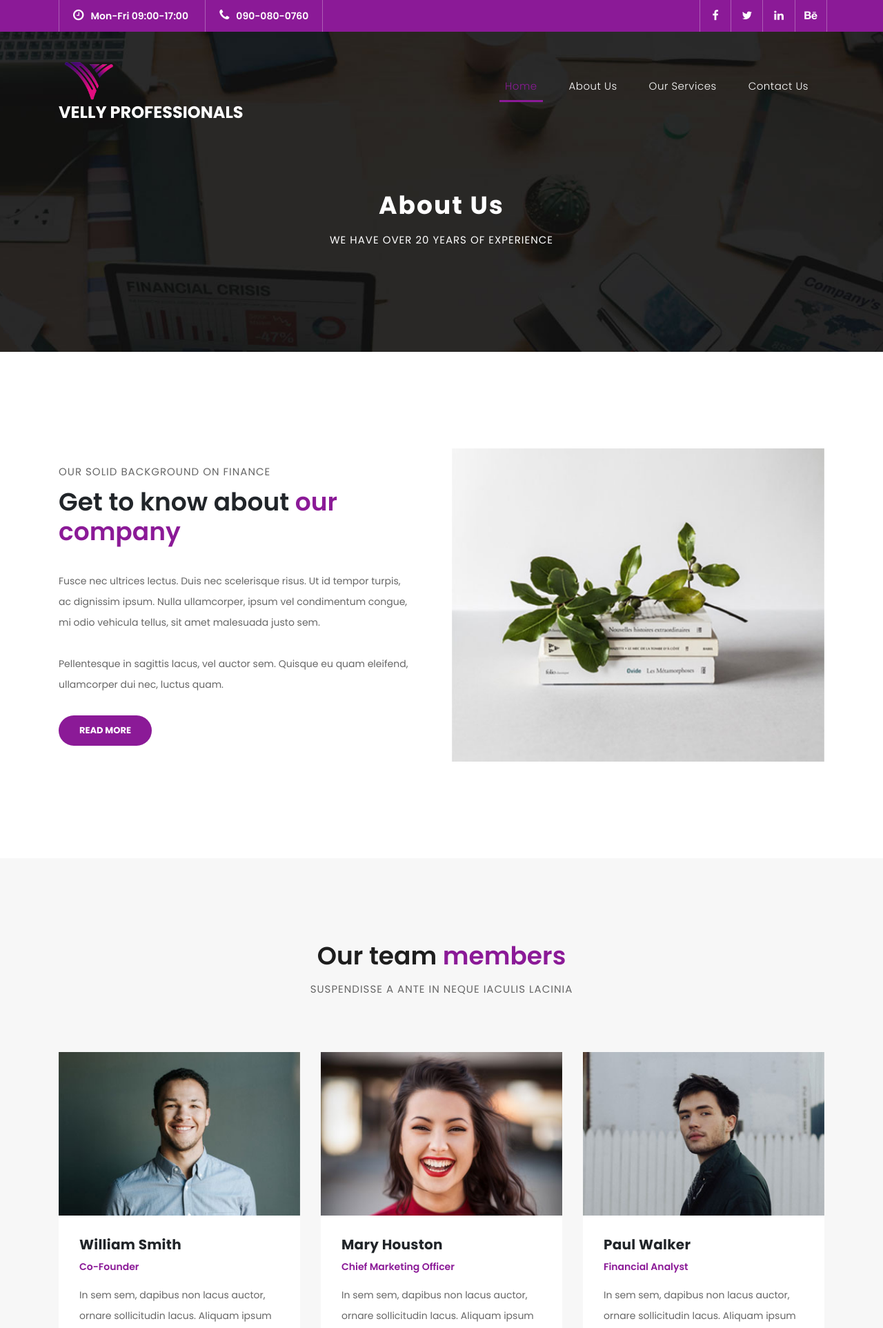
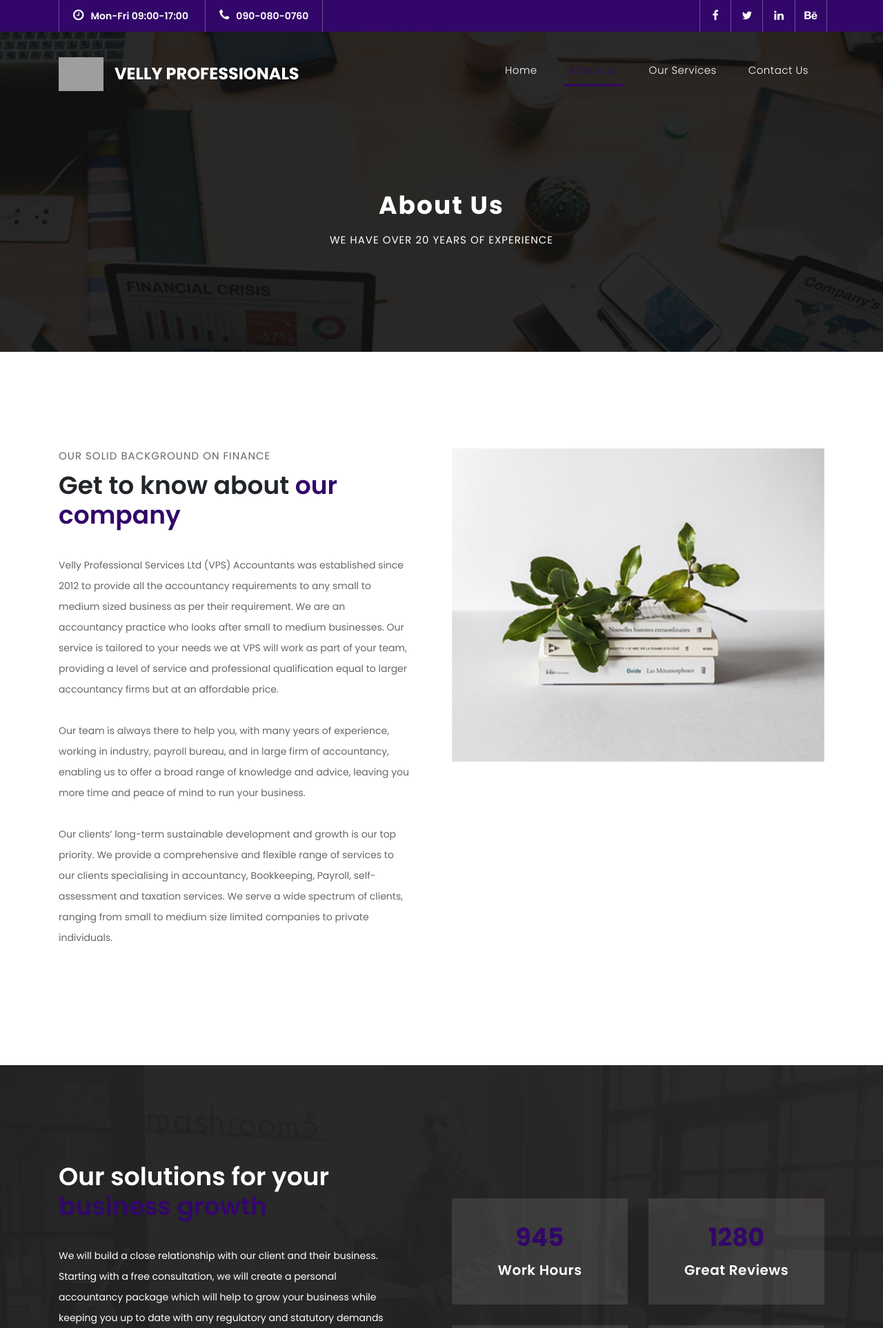
Before and after one commit to NeelPots/VellyProfessional, a Django app: page /about in a window 1280 px wide. Shown: the top 1925 px of the page at 69% size. Run offline with Django 4.2, Linux system fonts and the light colour scheme; grey boxes labelled with a size stand in for pictures from a placeholder-image service; some libraries are stand-ins or nearby versions; grey boxes are pictures that could not be loaded.

Commit message:
first commit

```diff
--- a/requirements.txt
+++ b/requirements.txt
@@ -1 +1,4 @@
 django
+django-heroku
+gunicorn==20.1.0
+psycopg2-binary==2.9.1
--- a/static/vp/assets/css/templatemo-finance-business.css
+++ b/static/vp/assets/css/templatemo-finance-business.css
@@ -38,7 +38,7 @@ h6 {
 }
 
 a.filled-button {
-  background-color: #8b1a97;
+  background-color: #33066a;
   color: #fff;
   font-size: 13px;
   text-transform: uppercase;
@@ -85,7 +85,7 @@ a.border-button:hover {
 
 .section-heading em {
   font-style: normal;
-  color: #8b1a97;
+  color: #33066a;
 }
 
 .section-heading span {
@@ -179,7 +179,7 @@ a.border-button:hover {
 /* Sub Header Style */
 
 .sub-header {
-  background-color: #8b1a97;
+  background-color: #33066a;
   height: 46px;
   line-height: 46px;
 }
@@ -657,7 +658,7 @@ ul.slick-dots {
 
 .fun-facts em {
   font-style: normal;
-  color: #8b1a97;
+  color: #33066a;
 }
 
 .fun-facts p {
@@ -678,7 +679,7 @@ ul.slick-dots {
 
 .count-digit {
   margin: 5px 0px;
-  color: #8b1a97;
+  color: #33066a;
   font-weight: 700;
   font-size: 36px;
 }
@@ -734,7 +735,7 @@ ul.slick-dots {
 
 .more-info .right-content em {
   font-style: normal;
-  color: #8b1a97;
+  color: #33066a;
 }
 
 .more-info .right-content p {
@@ -1146,7 +1147,7 @@ footer .contact-form button.filled-button:hover {
 }
 
 .team-item .down-content span {
-  color: #8b1a97;
+  color: #33066a;
   font-weight: 600;
   font-size: 14px;
   display: block;
--- a/templates/about.html
+++ b/templates/about.html
@@ -61,21 +61,29 @@ https://templatemo.com/tm-545-finance-business
       </div>
     </div>
 
-    <header class="">
-      <nav class="navbar navbar-expand-lg">
+     <header class="">
+      <nav class="navbar navbar-expand-lg" style="position: static;" id='navbar'>
         <div class="container">
-          <a class="navbar-brand" href="home"><img src="static/vp/assets/images/logo1.png" style="width: 90px;" alt=""><h2>Velly Professionals</h2></a>
+         <a class="navbar-brand d-none d-lg-block" href="home">
+      <img src="static/vp/assets/images/logo1.png" style="width: 65px;" alt="">
+    </a>
+     <a class="navbar-brand d-none d-lg-block" href="home">
+      <h2>Velly Professionals</h2>
+    </a>
+     <a class="navbar-brand d-lg-none" href="home">
+      <h2>Velly Professionals</h2>
+    </a>
           <button class="navbar-toggler" type="button" data-toggle="collapse" data-target="#navbarResponsive" aria-controls="navbarResponsive" aria-expanded="false" aria-label="Toggle navigation">
             <span class="navbar-toggler-icon"></span>
           </button>
           <div class="collapse navbar-collapse" id="navbarResponsive">
             <ul class="navbar-nav ml-auto">
-              <li class="nav-item active">
+               <li class="nav-item">
                 <a class="nav-link" href="home">Home
                   <span class="sr-only">(current)</span>
                 </a>
               </li>
-              <li class="nav-item">
+              <li class="nav-item active">
                 <a class="nav-link" href="about">About Us</a>
               </li>
               <li class="nav-item">
@@ -112,9 +120,26 @@ https://templatemo.com/tm-545-finance-business
                   <div class="right-content">
                     <span>our solid background on finance</span>
                     <h2>Get to know about <em>our company</em></h2>
-                    <p>Fusce nec ultrices lectus. Duis nec scelerisque risus. Ut id tempor turpis, ac dignissim ipsum. Nulla ullamcorper, ipsum vel condimentum congue, mi odio vehicula tellus, sit amet malesuada justo sem.
-                    <br><br>Pellentesque in sagittis lacus, vel auctor sem. Quisque eu quam eleifend, ullamcorper dui nec, luctus quam.</p>
-                    <a href="" class="filled-button">Read More</a>
+                    <p>Velly Professional Services Ltd (VPS) Accountants was established since 2012 to provide all the
+accountancy requirements to any small to medium sized business as per their requirement. We are
+an accountancy practice who looks after small to medium businesses. Our service is tailored to your
+needs we at VPS will work as part of your team, providing a level of service and professional
+qualification equal to larger accountancy firms but at an affordable price.
+<br>
+<br>
+Our team is always there to help you, with many years of experience, working in industry, payroll
+bureau, and in large firm of accountancy, enabling us to offer a broad range of knowledge and advice,
+leaving you more time and peace of mind to run your business.
+<br>
+<br>
+Our clients’ long-term sustainable development and growth is our top priority. We provide a
+comprehensive and flexible range of services to our clients specialising in accountancy, Bookkeeping,
+Payroll, self-assessment and taxation services. We serve a wide spectrum of clients, ranging from
+small to medium size limited companies to private individuals.
+
+                    </p>
+
+                    {% comment %} <a href="" class="filled-button">Read More</a> {% endcomment %}
                   </div>
                 </div>
                 <div class="col-md-6">
@@ -129,58 +154,19 @@ https://templatemo.com/tm-545-finance-business
       </div>
     </div>
 
-    <div class="team">
-      <div class="container">
-        <div class="row">
-          <div class="col-md-12">
-            <div class="section-heading">
-              <h2>Our team <em>members</em></h2>
-              <span>Suspendisse a ante in neque iaculis lacinia</span>
-            </div>
-          </div>
-          <div class="col-md-4">
-            <div class="team-item">
-              <img src="static/vp/assets/images/team_01.jpg" alt="">
-              <div class="down-content">
-                <h4>William Smith</h4>
-                <span>Co-Founder</span>
-                <p>In sem sem, dapibus non lacus auctor, ornare sollicitudin lacus. Aliquam ipsum urna, semper quis.</p>
-              </div>
-            </div>
-          </div>
-          <div class="col-md-4">
-            <div class="team-item">
-              <img src="static/vp/assets/images/team_02.jpg" alt="">
-              <div class="down-content">
-                <h4>Mary Houston</h4>
-                <span>Chief Marketing Officer</span>
-                <p>In sem sem, dapibus non lacus auctor, ornare sollicitudin lacus. Aliquam ipsum urna, semper quis.</p>
-              </div>
-            </div>
-          </div>
-          <div class="col-md-4">
-            <div class="team-item">
-              <img src="static/vp/assets/images/team_03.jpg" alt="">
-              <div class="down-content">
-                <h4>Paul Walker</h4>
-                <span>Financial Analyst</span>
-                <p>In sem sem, dapibus non lacus auctor, ornare sollicitudin lacus. Aliquam ipsum urna, semper quis.</p>
-              </div>
-            </div>
-          </div>
-        </div>
-      </div>
-    </div>
+
 
     <div class="fun-facts">
       <div class="container">
         <div class="row">
           <div class="col-md-6">
             <div class="left-content">
-              <span>Lorem ipsum dolor sit amet</span>
               <h2>Our solutions for your <em>business growth</em></h2>
-              <p>Pellentesque ultrices at turpis in vestibulum. Aenean pretium elit nec congue elementum. Nulla luctus laoreet porta. Maecenas at nisi tempus, porta metus vitae, faucibus augue.
-              <br><br>Fusce et venenatis ex. Quisque varius, velit quis dictum sagittis, odio velit molestie nunc, ut posuere ante tortor ut neque.</p>
+              <p>We will build a close relationship with our client and their business. Starting with a free consultation,
+we will create a personal accountancy package which will help to grow your business while keeping
+you up to date with any regulatory and statutory demands required.
+              <br><br>We will help you to do what you do best – running your business. We can do the rest and we will be
+as involved as you want us to be.</p>
               <a href="" class="filled-button">Read More</a>
             </div>
           </div>
```
Also changed, not shown: other parts of static/vp/assets/css/templatemo-finance-business.css (+25 -24 lines), templates/contact.html (+13 -5 lines), templates/index.html (+7 -3 lines), templates/services.html (+256 -71 lines), .circleci/config.yml (added), static/vp/assets/images/ertestr.jpg (added), static/vp/assets/images/logo.png (added), static/vp/assets/images/logo1.png (deleted), static/vp/assets/images/slideEmp1.png (added), static/vp/assets/images/slide_01.png (added), static/vp/assets/images/slide_023.png (added), static/vp/assets/images/slide_02jb.jpg (added), static/vp/assets/images/slide_032.jpg (renamed from static/vp/assets/images/slide_01.jpg), static/vp/vendor/bootstrap/css/bootstrap.css, 1 other file.
